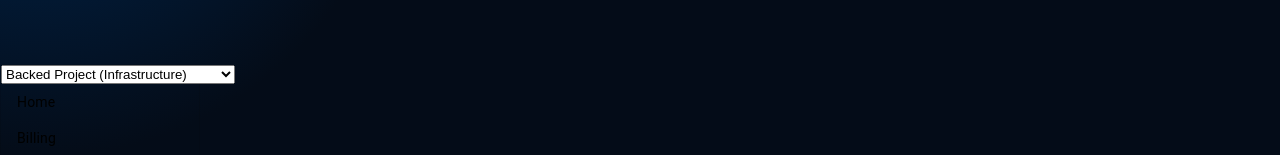
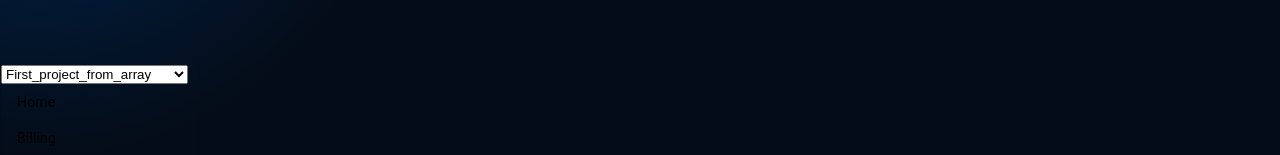
Before and after one commit to svichare/onboard_how, a React (Create React App) app: page / in a window 1280 px wide. Shown: the part 469-624 px from the top of the page. Built offline with nearby package versions, Linux system fonts and the light colour scheme; the HTML template or start-up script is replaced by a standard one.

Commit message:
Add dropdown list support for project list.

```diff
--- a/src/App.js
+++ b/src/App.js
@@ -40,12 +40,17 @@ const items = [
     },
   ]
 
+  const projects = [
+    { name: 'First_project_from_array', label: 'first_p' },
+    { name: 'Second_project_from_array', label: 'second_p' }
+  ]
+
 const App = () => (
     <div className="App">
       <div className="gradient__bg">
         <Navbar />
         <Header />
-        <Dashboard items={items} />
+        <Dashboard items={items} projects={projects}/>
         <Footer />
       </div>
     </div>
--- a/src/containers/dashboard/Dashboard.jsx
+++ b/src/containers/dashboard/Dashboard.jsx
@@ -29,15 +29,19 @@ function DashboardItem({ label, items, depthStep = 10, depth = 0, ...rest }) {
   )
 }
 
-function Dashboard({ items, depthStep, depth }) {
+function Dashboard({ items, projects, depthStep, depth }) {
   return (
     <div className="gpt3__dashboard" id="dashboard">
       <div className="gpt3__dashboard_dropdown">
-			  <select>
-          <option key={1} value={1}>Backed Project (Infrastructure)</option>
-          <option key={2} value={2}>Backend Project (Feature Backend)</option>
-          <option key={3} value={3}>Cloud  Project</option>
-			  </select>
+
+        {Array.isArray(projects) ? (
+        <select>
+          {projects.map((project, index) => (
+            <option key={index} value={index}>{project.name}</option>
+          ))}
+        </select>
+      ) : null}
+
 		  </div>
       <List disablePadding dense>
         {items.map((dashboardItem, index) => (
```
